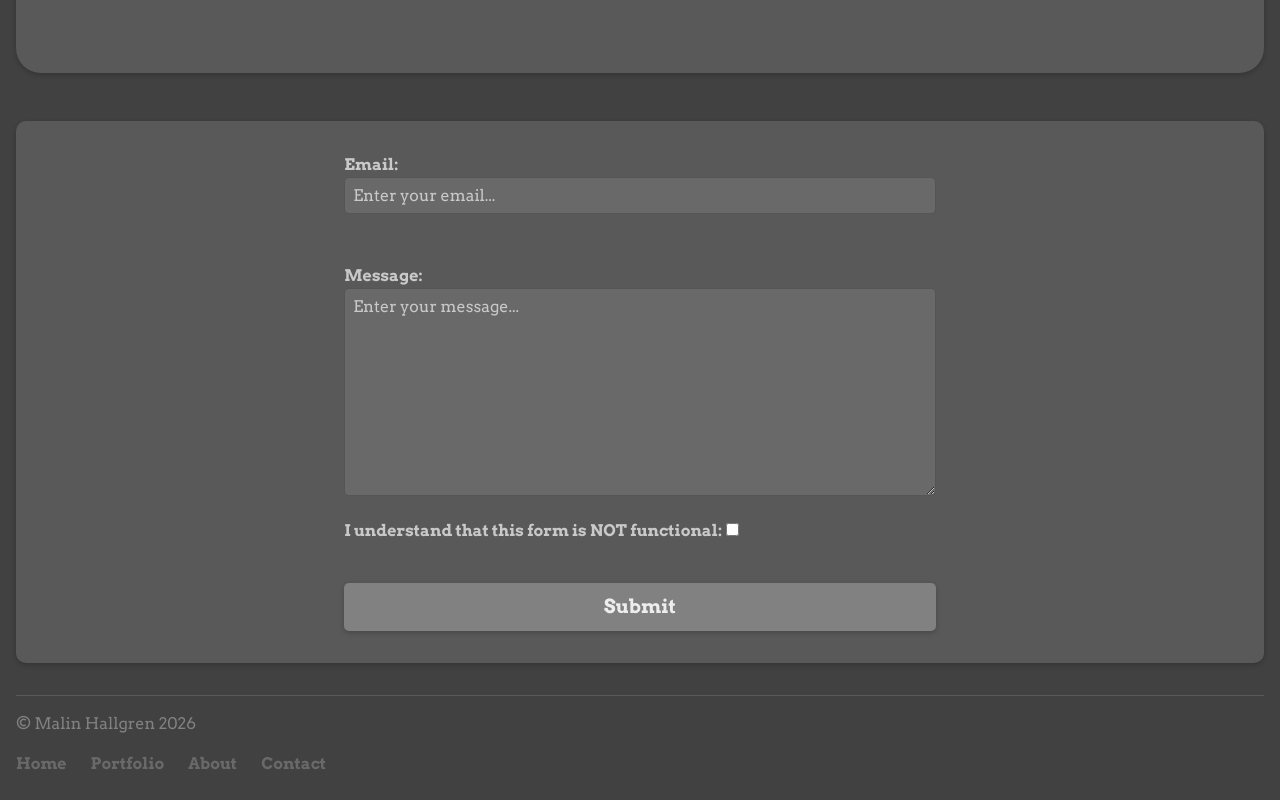
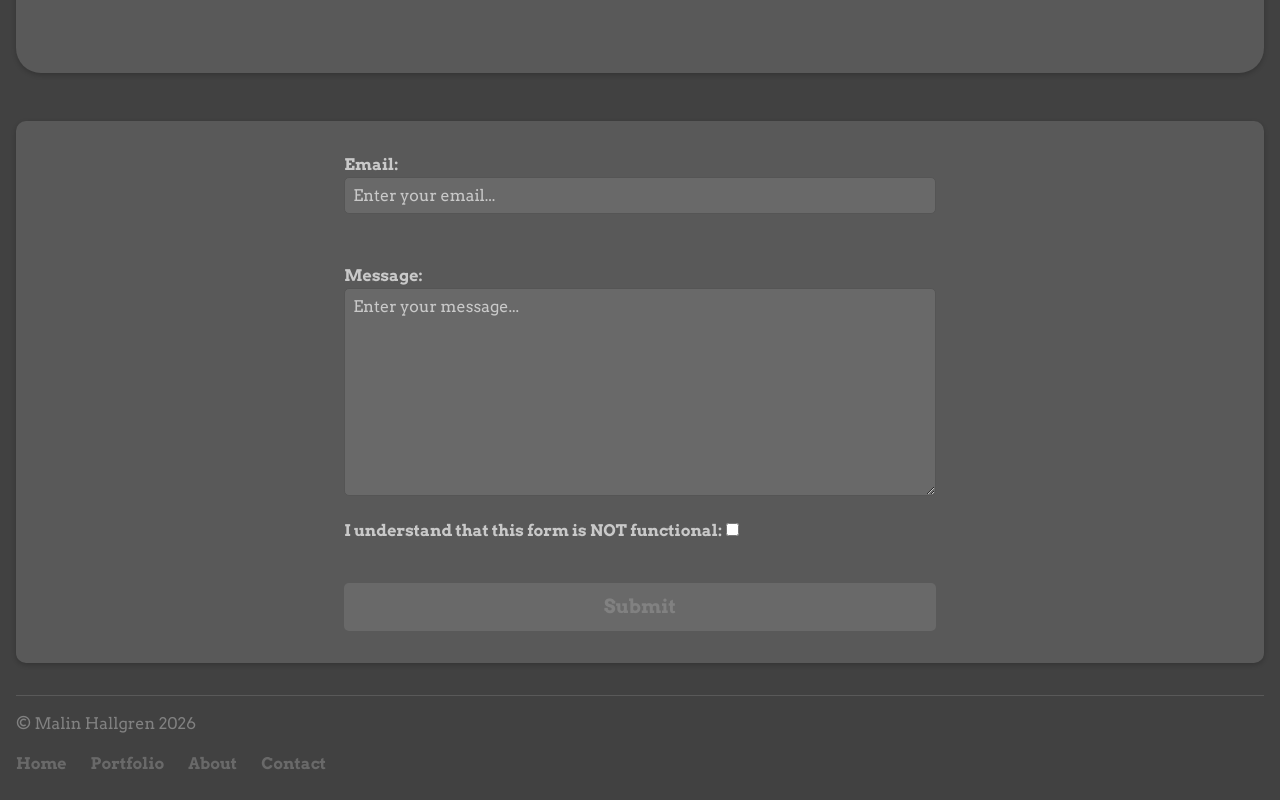
Before and after one commit to malin-hallgren/ReactLanding, a React (Vite) app: page /contact in a window 1280 px wide. Shown: the part 869-1669 px from the top of the page. Built offline with nearby package versions, Linux system fonts and the light colour scheme.

Commit message:
de/activation of the submit button

```diff
--- a/src/components/media/ContactForm.css
+++ b/src/components/media/ContactForm.css
@@ -6,10 +6,6 @@
     grid-template-rows: 1fr 2.5fr 0.5fr 0.5fr;
     justify-content: center;
 }
-
-/* .contact-form .contact-field {
-    justify-self: center;
-} */
 
 .contact-form .contact-field label, .contact-form .checkbox-field label {
     margin-bottom: 0.5rem;
@@ -52,10 +48,22 @@
     color: var(--color-submit-button-text);
     border: none;
     box-shadow: 0 2px 5px rgba(0, 0, 0, 0.2);
-    transition: transform, ease, 0.7;
+    transition: transform, 0.7, ease;
     cursor: pointer;
 }
 
 .submit:hover {
     transform: scale(1.01);
 }
+
+.submit:disabled {
+    background-color: var(--color-submit-button-bg-disabled);
+    color: var(--color-submit-button-text-disabled);
+    cursor: not-allowed;
+    box-shadow: none;
+    transition: none;
+}
+
+.submit:disabled:hover {
+    transform: scale(1);
+}
--- a/src/components/media/ContactForm.jsx
+++ b/src/components/media/ContactForm.jsx
@@ -1,7 +1,10 @@
 import './ContactForm.css';
+import {useState} from 'react';
 
 
 export default function ContacForm() {
+    const [isChecked, setIsChecked] = useState(false);
+
     return (
         <>
             <form className='contact-form'>
@@ -15,10 +18,11 @@ export default function ContacForm() {
                 </section>
                 <section className='checkbox-field'>
                     <label htmlFor="form-not-functional">I understand that this form is NOT functional:</label>
-                    <input type="checkbox" id="form-not-functional" name="form-not-functional" required />
+                    <input type="checkbox" id="form-not-functional" name="form-not-functional" required
+                        checked={isChecked} onChange={(e) => setIsChecked(e.target.checked)}/>
                 </section>
 
-                <input className="submit" type="submit" value="Submit" />
+                <input className={`submit ${isChecked ? 'enabled' : 'disabled'}`} disabled={!isChecked} type="submit" value="Submit" />
             </form>
 
         </>
```
